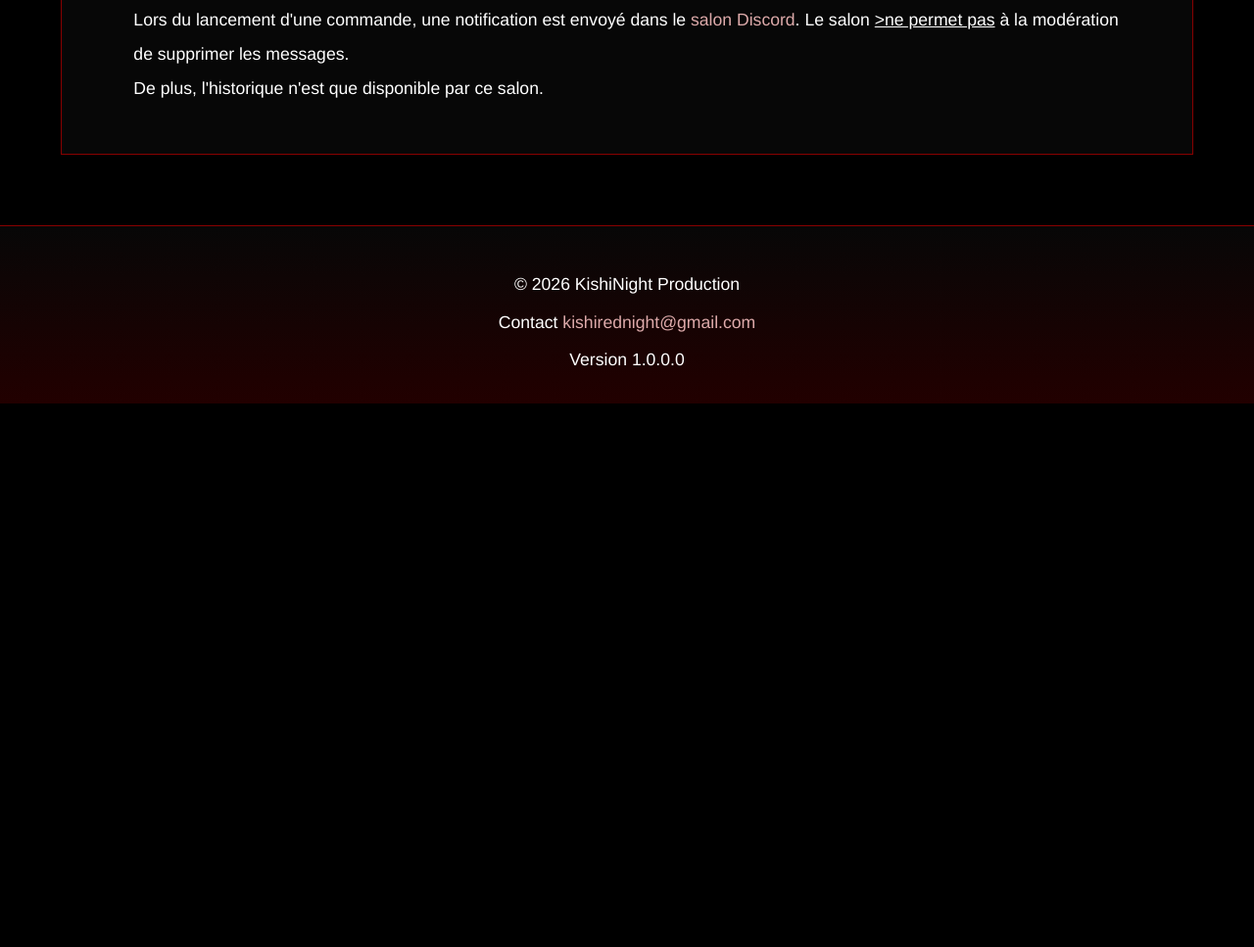
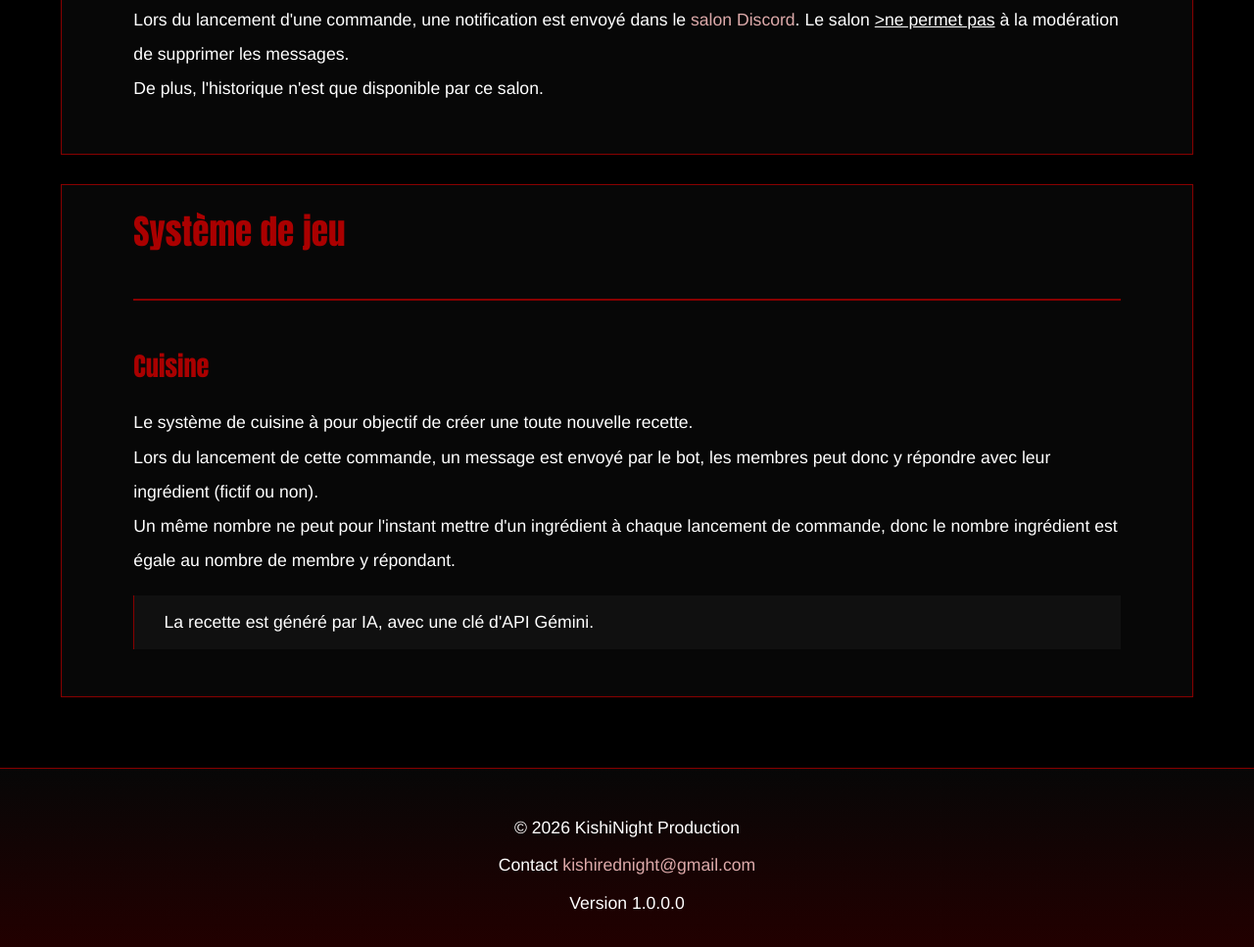
Before and after one commit to kishinight-production/informations-repo, a plain HTML site: page projets/projet3.html in a window 1280 px wide. Shown: the part 1890-2857 px from the top of the page at 98% size. Before the commit the page ends 2302 px from the top, so only its background shows below. Drawn offline with Linux system fonts and the light colour scheme.

Commit message:
système de game projet 3 terminer

```diff
--- a/projets/projet3.html
+++ b/projets/projet3.html
@@ -24,6 +24,7 @@
                 <div class="menu-contenu" id="menu-contenu">
                     <a style="border-top: none;" href="#present">Présentation du projet</a>
                     <a href="#mod">Système de modération</a>
+                    <a href="#game">Système de jeu</a>
                 </div>
             </div>
 
@@ -98,6 +99,25 @@
                     De plus, l'historique n'est que disponible par ce salon.
                 </p>
             </div>
+
+            <!-- Système de jeu -->
+            <div class="carte" id="game">
+                <h1>Système de jeu</h1>
+
+                <hr>
+
+                <h2>Cuisine</h2>
+
+                <p>
+                    Le système de cuisine à pour objectif de créer une toute nouvelle recette.<br>
+                    Lors du lancement de cette commande, un message est envoyé par le bot, les membres peut donc y répondre avec leur ingrédient (fictif ou non).<br>
+                    Un même nombre ne peut pour l'instant mettre d'un ingrédient à chaque lancement de commande, donc le nombre ingrédient est égale au nombre de membre y répondant.
+                </p>
+
+                <blockquote>
+                    La recette est généré par IA, avec une clé d'API Gémini.
+                </blockquote>
+            </div>
         </main>
 
         <footer>
```
